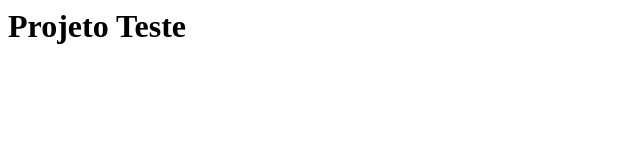
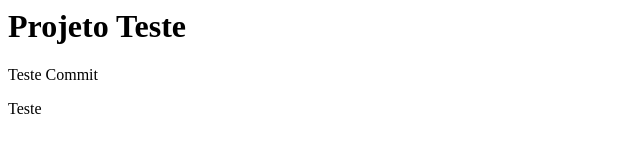
Before and after one commit to LukaszFokin/curso-git, a plain HTML site: page index.html in a window 1280 px wide. Shown: the whole page, without its empty margins (0-640 px from the left). Drawn offline with Linux system fonts and the light colour scheme.

Commit message:
Adicionado footer a página

```diff
--- a/index.html
+++ b/index.html
@@ -2,5 +2,9 @@
 	<head></head>
 	<body>
 		<h1>Projeto Teste</h1>
+
+		<p>Teste Commit</p>
+
+		<footer>Teste</footer>
  	</body>
 </html>
```
